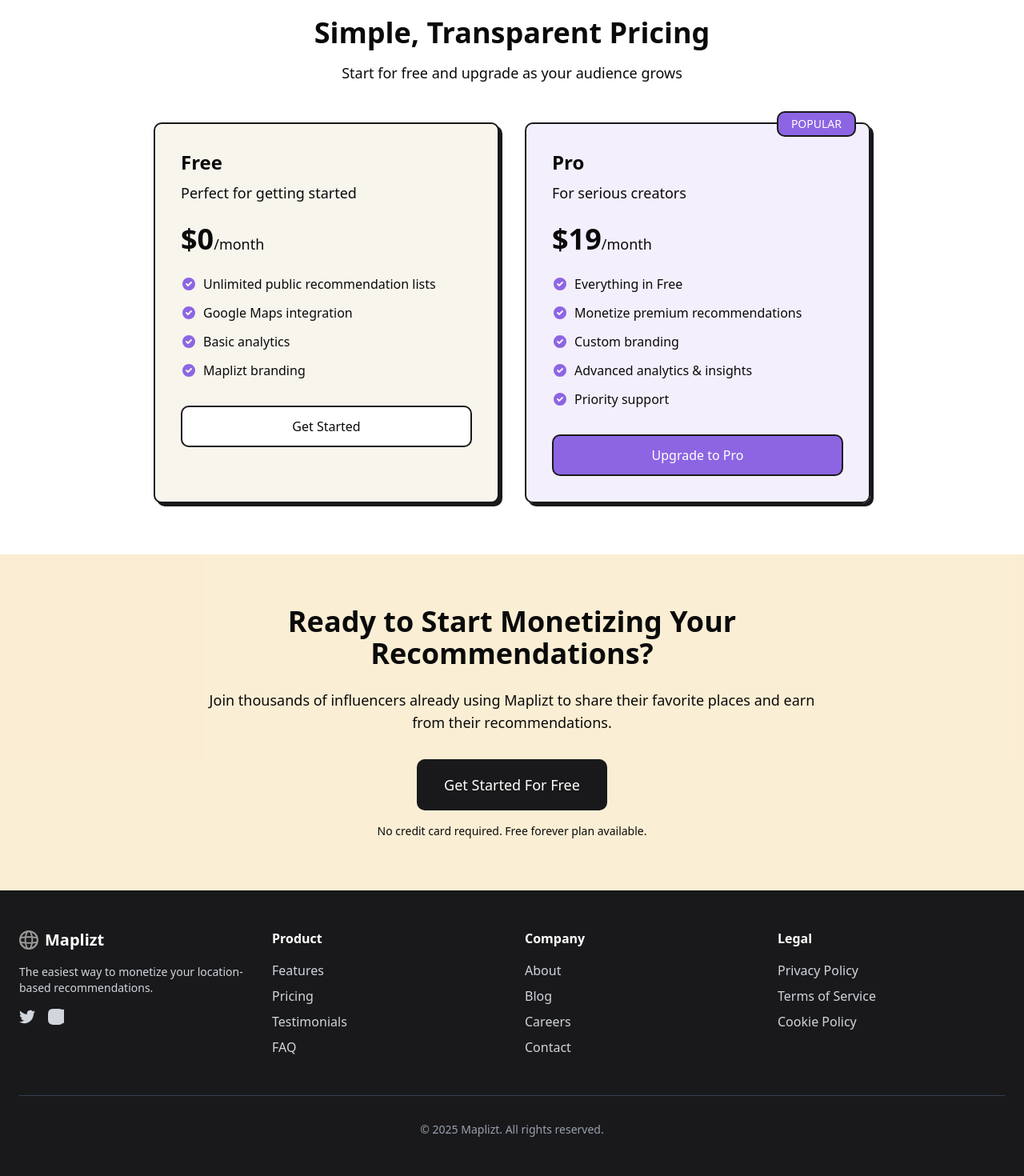
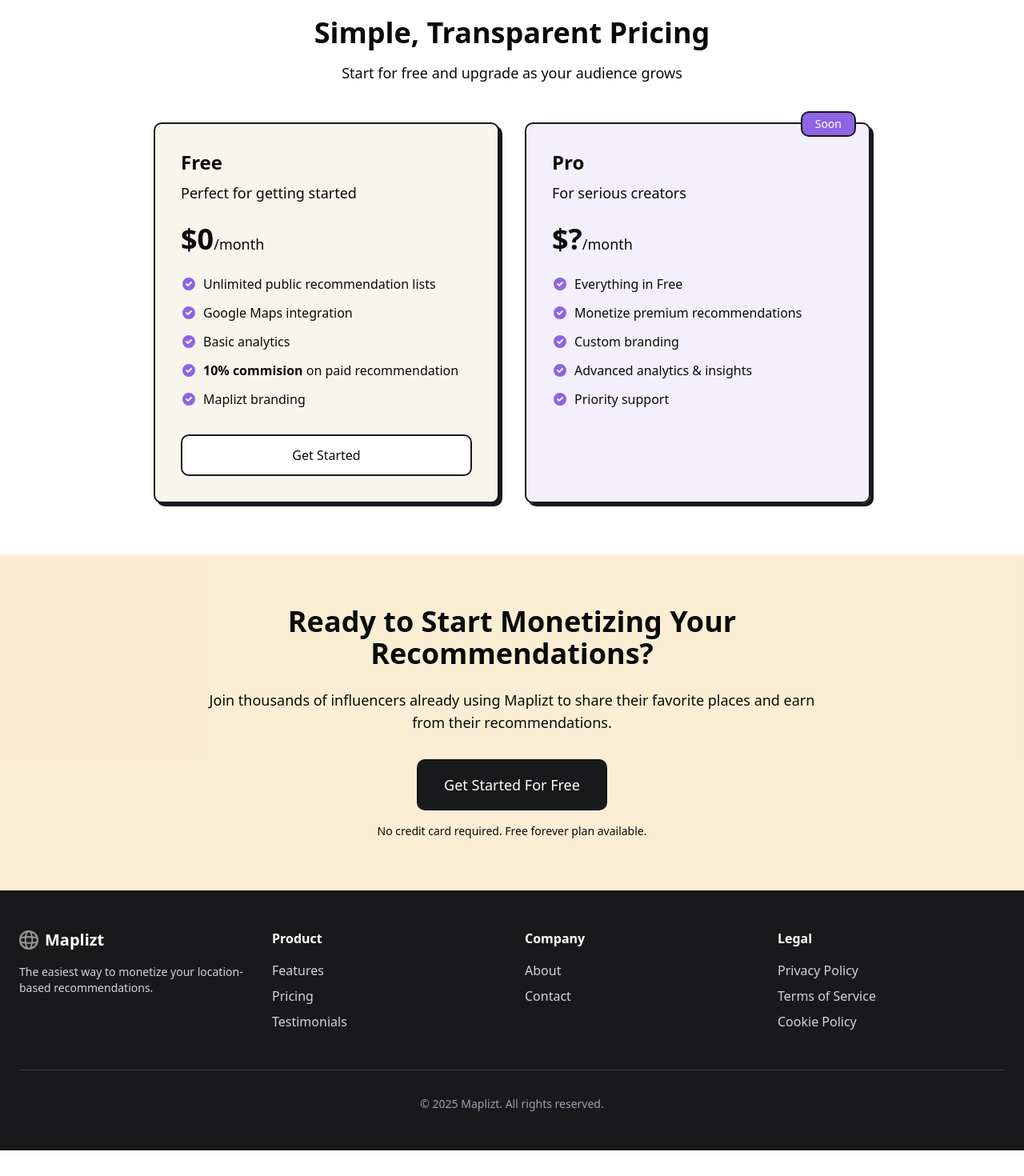
Before and after one commit to krzysiekprzekwas/maplizt, a Next.js app: page / in a window 1280 px wide. Shown: the part 1845-3315 px from the top of the page at 80% size. After the commit the page ends 3283 px from the top, so only its background shows below. Built offline with nearby package versions, Linux system fonts and the light colour scheme; no server answers.

Commit message:
Tweak the plans

```diff
--- a/app/page.tsx
+++ b/app/page.tsx
@@ -193,6 +193,12 @@
                   <svg className="w-5 h-5 text-[#8d65e3]" fill="currentColor" viewBox="0 0 20 20" xmlns="http://www.w3.org/2000/svg">
                     <path fillRule="evenodd" d="M10 18a8 8 0 100-16 8 8 0 000 16zm3.707-9.293a1 1 0 00-1.414-1.414L9 10.586 7.707 9.293a1 1 0 00-1.414 1.414l2 2a1 1 0 001.414 0l4-4z" clipRule="evenodd"></path>
                   </svg>
+                  <span><b>10% commision</b> on paid recommendation</span>
+                </li>
+                <li className="flex items-center gap-2">
+                  <svg className="w-5 h-5 text-[#8d65e3]" fill="currentColor" viewBox="0 0 20 20" xmlns="http://www.w3.org/2000/svg">
+                    <path fillRule="evenodd" d="M10 18a8 8 0 100-16 8 8 0 000 16zm3.707-9.293a1 1 0 00-1.414-1.414L9 10.586 7.707 9.293a1 1 0 00-1.414 1.414l2 2a1 1 0 001.414 0l4-4z" clipRule="evenodd"></path>
+                  </svg>
                   <span>Maplizt branding</span>
                 </li>
               </ul>
@@ -208,11 +214,11 @@
             {/* Pro Plan */}
             <div className="bg-[#8d65e3]/10 p-8 rounded-lg border-2 border-[#19191b] relative neobrutalist-shadow">
               <div className="absolute -top-4 right-4 bg-[#8d65e3] text-white px-4 py-1 rounded-lg text-sm font-medium border-2 border-[#19191b]">
-                POPULAR
+                Soon
               </div>
               <h3 className="text-2xl font-bold mb-2">Pro</h3>
               <p className="text-lg mb-6">For serious creators</p>
-              <p className="text-4xl font-bold mb-6">$19<span className="text-lg font-normal">/month</span></p>
+              <p className="text-4xl font-bold mb-6">$?<span className="text-lg font-normal">/month</span></p>
 
               <ul className="mb-8 space-y-3">
                 <li className="flex items-center gap-2">
@@ -246,13 +252,6 @@
                   <span>Priority support</span>
                 </li>
               </ul>
-
-              <Link
-                href="/signup"
-                className="block w-full bg-[#8d65e3] text-white text-center py-3 rounded-lg border-2 border-[#19191b] font-medium hover:bg-opacity-90 transition"
-              >
-                Upgrade to Pro
-              </Link>
             </div>
           </div>
         </div>
@@ -285,18 +284,6 @@
                 <span className="text-xl font-bold">Maplizt</span>
               </div>
               <p className="text-sm text-gray-300 mb-4">The easiest way to monetize your location-based recommendations.</p>
-              <div className="flex gap-4">
-                <a href="#" className="text-gray-300 hover:text-white transition">
-                  <svg className="w-5 h-5" fill="currentColor" viewBox="0 0 24 24" xmlns="http://www.w3.org/2000/svg">
-                    <path d="M24 4.557c-.883.392-1.832.656-2.828.775 1.017-.609 1.798-1.574 2.165-2.724-.951.564-2.005.974-3.127 1.195-.897-.957-2.178-1.555-3.594-1.555-3.179 0-5.515 2.966-4.797 6.045-4.091-.205-7.719-2.165-10.148-5.144-1.29 2.213-.669 5.108 1.523 6.574-.806-.026-1.566-.247-2.229-.616-.054 2.281 1.581 4.415 3.949 4.89-.693.188-1.452.232-2.224.084.626 1.956 2.444 3.379 4.6 3.419-2.07 1.623-4.678 2.348-7.29 2.04 2.179 1.397 4.768 2.212 7.548 2.212 9.142 0 14.307-7.721 13.995-14.646.962-.695 1.797-1.562 2.457-2.549z"></path>
-                  </svg>
-                </a>
-                <a href="#" className="text-gray-300 hover:text-white transition">
-                  <svg className="w-5 h-5" fill="currentColor" viewBox="0 0 24 24" xmlns="http://www.w3.org/2000/svg">
-                    <path d="M12 2.163c3.204 0 3.584.012 4.85.07 3.252.148 4.771 1.691 4.919 4.919.058 1.265.069 1.645.069 4.849 0 3.259.014 3.668.072 4.948.2 4.358 2.618 6.78 6.98 6.98 1.281.058 1.689.072 4.948.072 3.259 0 3.668-.014 4.948-.072 4.354-.2 6.782-2.618 6.979-6.98.059-1.28.073-1.689.073-4.948 0-3.259-.014-3.667-.072-4.947-.196-4.354-2.617-6.78-6.979-6.98-1.281-.059-1.69-.073-4.949-.073zm0-2.163c-3.259 0-3.667.014-4.947.072-4.358.2-6.78 2.618-6.98 6.98-.059 1.281-.073 1.689-.073 4.948 0 3.259.014 3.668.072 4.948.2 4.358 2.618 6.78 6.98 6.98 1.281.058 1.689.072 4.948.072 3.259 0 3.668-.014 4.948-.072 4.354-.2 6.782-2.618 6.979-6.98.059-1.28.073-1.689.073-4.948 0-3.259-.014-3.667-.072-4.947-.196-4.354-2.617-6.78-6.979-6.98-1.281-.059-1.69-.073-4.949-.073zm0 5.838c-3.403 0-6.162 2.759-6.162 6.162s2.759 6.163 6.162 6.163 6.162-2.759 6.162-6.163c0-3.403-2.759-6.162-6.162-6.162zm0 10.162c-2.209 0-4-1.79-4-4 0-2.209 1.791-4 4-4s4 1.791 4 4c0 2.21-1.791 4-4 4zm6.406-11.845c-.796 0-1.441.645-1.441 1.44s.645 1.44 1.441 1.44c.795 0 1.439-.645 1.439-1.44s-.644-1.44-1.439-1.44z"/>
-                  </svg>
-                </a>
-              </div>
             </div>
 
             <div>
@@ -305,7 +292,6 @@
                 <li><Link href="#features" className="text-gray-300 hover:text-white transition">Features</Link></li>
                 <li><Link href="#pricing" className="text-gray-300 hover:text-white transition">Pricing</Link></li>
                 <li><Link href="#" className="text-gray-300 hover:text-white transition">Testimonials</Link></li>
-                <li><Link href="#" className="text-gray-300 hover:text-white transition">FAQ</Link></li>
               </ul>
             </div>
 
@@ -313,8 +299,6 @@
               <h4 className="font-bold mb-4">Company</h4>
               <ul className="space-y-2">
                 <li><Link href="#" className="text-gray-300 hover:text-white transition">About</Link></li>
-                <li><Link href="#" className="text-gray-300 hover:text-white transition">Blog</Link></li>
-                <li><Link href="#" className="text-gray-300 hover:text-white transition">Careers</Link></li>
                 <li><Link href="#" className="text-gray-300 hover:text-white transition">Contact</Link></li>
               </ul>
             </div>
```
